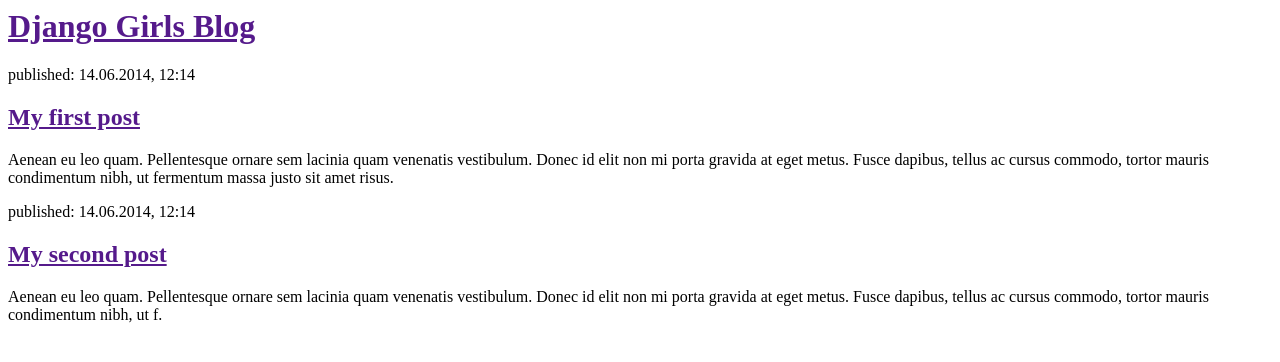
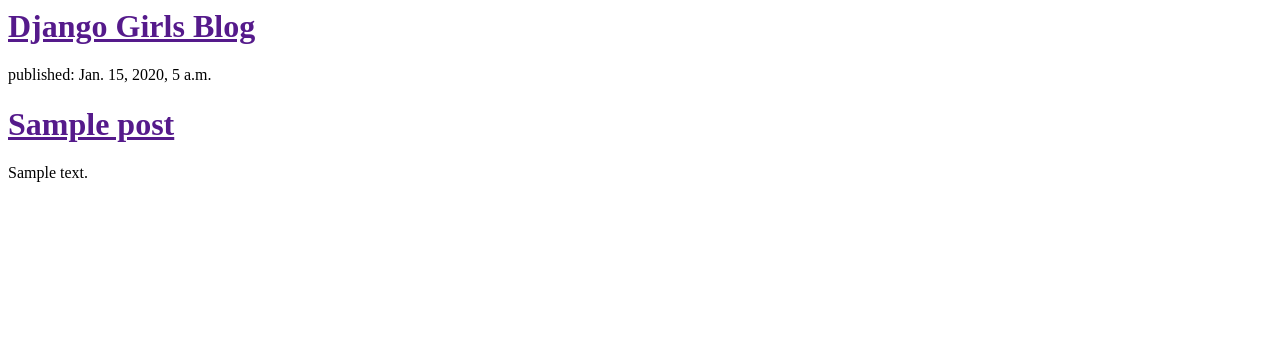
Before and after one commit to ahammad/django-blog, a Django app: template blog/templates/blog/post_list.html in a window 1280 px wide. Shown: the top 362 px of the page. Run offline with Django 3.2, Linux system fonts and the light colour scheme; the template is opened without the code that fills it: values that come from a table or form of the project are taken from there, others are empty; tables that the repository leaves empty hold one stand-in row (values such as "Sample post").

Commit message:
Modified the post_list to be dynamic and use data retrieved from the DB

```diff
--- a/blog/templates/blog/post_list.html
+++ b/blog/templates/blog/post_list.html
@@ -7,16 +7,12 @@
             <h1><a href="">Django Girls Blog</a></h1>
         </div>
 
-        <div>
-            <p>published: 14.06.2014, 12:14</p>
-            <h2><a href="">My first post</a></h2>
-            <p>Aenean eu leo quam. Pellentesque ornare sem lacinia quam venenatis vestibulum. Donec id elit non mi porta gravida at eget metus. Fusce dapibus, tellus ac cursus commodo, tortor mauris condimentum nibh, ut fermentum massa justo sit amet risus.</p>
-        </div>
-
-        <div>
-            <p>published: 14.06.2014, 12:14</p>
-            <h2><a href="">My second post</a></h2>
-            <p>Aenean eu leo quam. Pellentesque ornare sem lacinia quam venenatis vestibulum. Donec id elit non mi porta gravida at eget metus. Fusce dapibus, tellus ac cursus commodo, tortor mauris condimentum nibh, ut f.</p>
-        </div>
+        {% for p in posts %}
+        	<div>
+          		<p>published: {{ p.published_date }}</p>
+        		<h1><a href="">{{ p.title }}</a></h1>
+        		<p>{{ p.text|linebreaksbr }}</p>
+    		</div>
+        {% endfor %}
     </body>
 </html>
--- a/blog/views.py
+++ b/blog/views.py
@@ -1,4 +1,7 @@
 from django.shortcuts import render
+from django.utils import timezone
+from blog.models import Post
 
 def post_list(request):
-    return render(request, 'blog/post_list.html', {})
+    posts = Post.objects.filter(published_date__lte=timezone.now()).order_by('published_date')
+    return render(request, 'blog/post_list.html', {'posts': posts})
```
